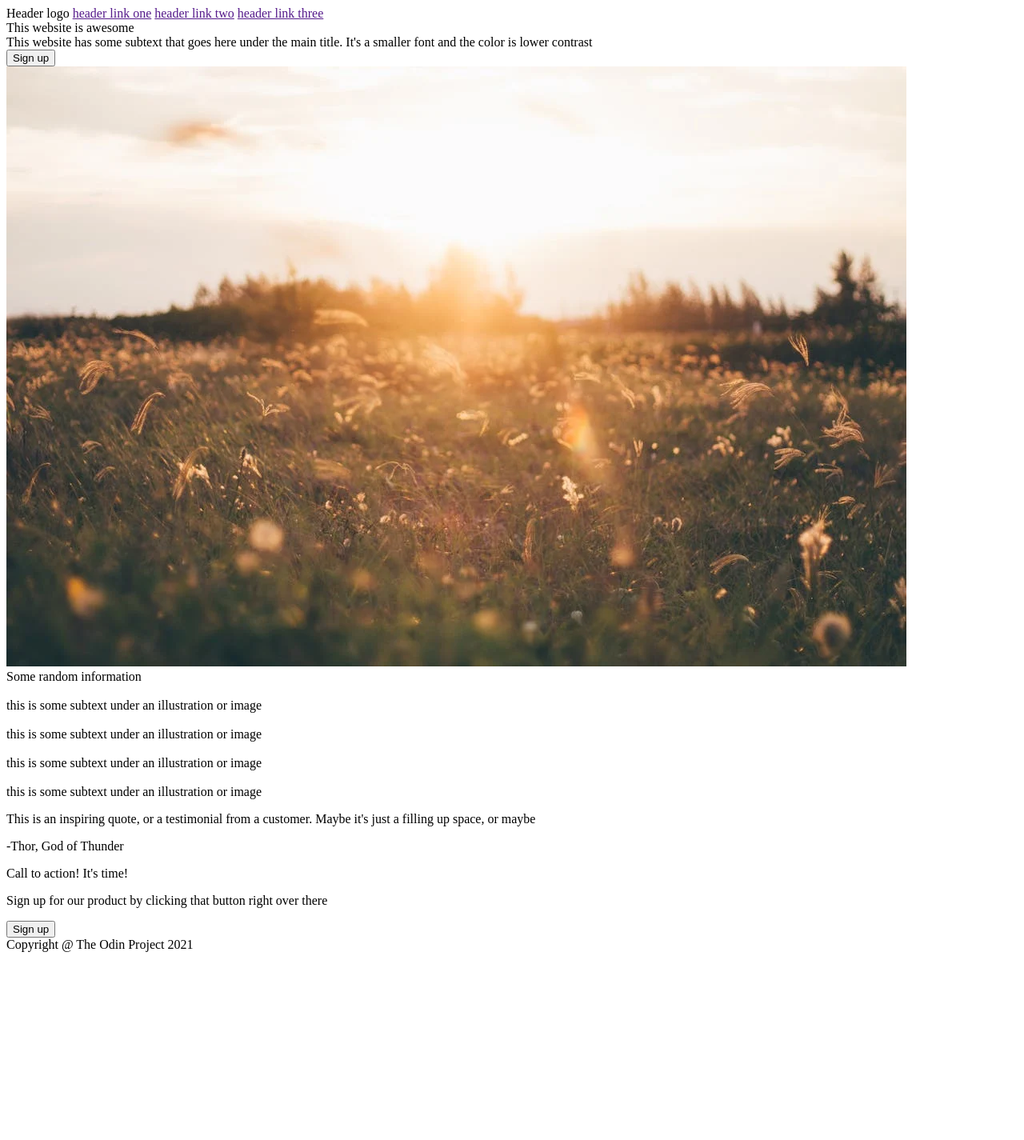
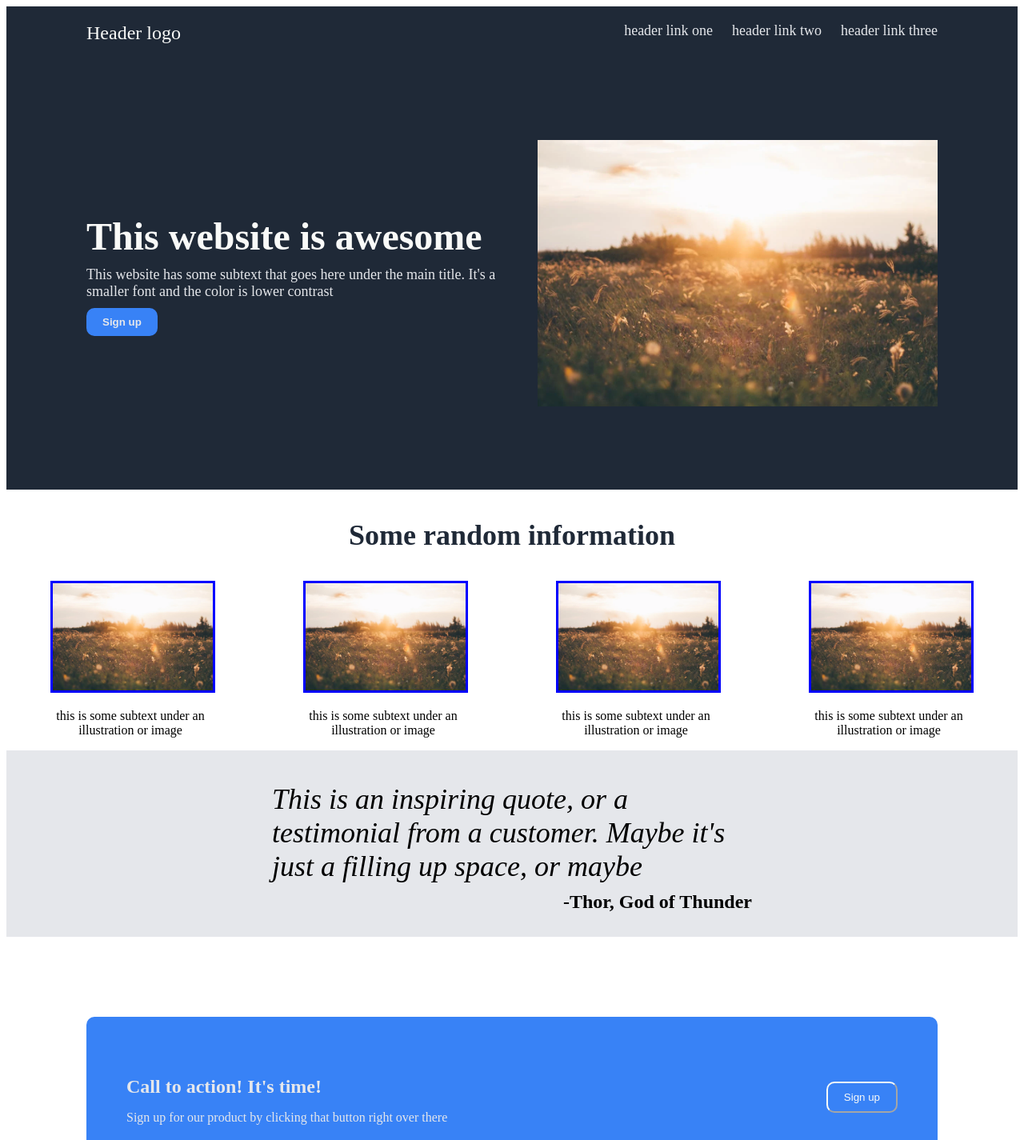
Before and after one commit to Steven-Coding-Adventure/Project-Landing-Page, a plain HTML site: page index.html in a window 1280 px wide. Shown: the top 1425 px of the page at 80% size. Before the commit the page ends 1198 px from the top, so only its background shows below. Drawn offline with Linux system fonts and the light colour scheme.

Commit message:
feat: Add html elements and css selectors
Add header, text, images, buttons, quote, and footer
Add selectors, property, values, and flexbox corresponding html elements

```diff
--- a/index.html
+++ b/index.html
@@ -4,42 +4,69 @@
     <meta charset="UTF-8">
     <meta name="viewport" content="width=device-width, initial-scale=1.0">
     <title>Project Landing Page</title>
+    <link rel="stylesheet" href="styles/styles.css">
 </head>
 <body>
-    <div class="header"> Header logo
-        <a href="">header link one</a>
-        <a href="">header link two</a>
-        <a href="">header link three</a>
-    </div>
-    <div class="about">This website is awesome
-        <div class="about-text">This website has some subtext that goes here under the main title. It's a smaller font and the color is lower contrast</div>
-        <button class="about-button">Sign up</button>
-        <div class="about-image">
-            <img src="images/sunrise.jpg" alt="">
+    <div class="header">
+        <div class="header-logo">
+            Header logo
+        </div>
+        <div>
+            <a class="header-links" href="">header link one</a>
+            <a class="header-links" href="">header link two</a>
+            <a class="header-links" href="">header link three</a>
         </div>
     </div>
-    <div class="main-content">
-        <div class="main-title">Some random information</div>
-        <img src="" alt="">
-        <div class="main-subtext">this is some subtext under an illustration or image</div>
-        <img src="" alt="">
-        <div class="main-subtext">this is some subtext under an illustration or image</div>
-        <img src="" alt="">
-        <div class="main-subtext">this is some subtext under an illustration or image</div>
-        <img src="" alt="">
-        <div class="main-subtext">this is some subtext under an illustration or image</div>
+    <div class="main">
+        <div class="main-box">
+            <div class="main-text">This website is awesome</div>
+            <div class="main-subtext">This website has some subtext that goes here under the main title. It's a smaller font and the color is lower contrast</div>
+            <button class="main-button">Sign up</button>
+        </div>
+        <div>
+            <img class="main-img" src="images/sunrise.jpg" alt="">
+        </div>
+    </div>
+    <div class="information">
+        <p class="info-title">Some random information</p>
+        <div class="info-boxes">
+            <div>
+                <img class="info-img" src="images/sunrise.jpg" alt="">
+                <p class="info-subtext">this is some subtext under an illustration or image</p>
+            </div>
+            <div>
+                <img class="info-img" src="images/sunrise.jpg" alt="">
+                <p class="info-subtext">this is some subtext under an illustration or image</p>
+            </div>
+            <div>
+                <img class="info-img" src="images/sunrise.jpg" alt="">
+                <p class="info-subtext">this is some subtext under an illustration or image</p>
+            </div>
+            <div>
+                <img class="info-img" src="images/sunrise.jpg" alt="">
+                <p class="info-subtext">this is some subtext under an illustration or image</p>
+            </div>
+        </div>
     </div>
     <div class="quote">
-        <p>This is an inspiring quote, or a testimonial from a customer. Maybe it's just a filling up space, or maybe</p>
-        <p>-Thor, God of Thunder</p>
+        <div class="quote-text">
+            This is an inspiring quote, or a testimonial from a customer. Maybe it's just a filling up space, or maybe
+        </div>
+        <div class="author">
+            -Thor, God of Thunder
+        </div>
     </div>
-    <div class="service">
-        <p>Call to action! It's time!</p>
-        <p>Sign up for our product by clicking that button right over there</p>
-        <button class="service-button">Sign up</button>
+    <div class="cta">
+        <div>
+            <p class="cta-header">Call to action! It's time!</p>
+            <p class="cta-subtext">Sign up for our product by clicking that button right over there</p>
+        </div>
+        <div>
+            <button class="cta-button">Sign up</button>
+        </div>
     </div>
     <div class="footer">
-        Copyright @ The Odin Project 2021
+        <p>Copyright @ The Odin Project 2021</p>
     </div>
 </body>
 </html>
--- a/styles/styles.css
+++ b/styles/styles.css
@@ -0,0 +1,154 @@
+.header,
+.main,
+.footer {
+    background-color: #1F2937;
+}
+
+.header {
+    display: flex;
+    justify-content: space-between;
+    padding: 20px 100px 20px 100px;
+}
+
+.header-logo {
+    font-size: 24px;
+    color: #f9faf8;
+}
+
+.main {
+    display: flex;
+    justify-content: space-between;
+    align-items: center;
+    padding: 100px;
+}
+
+.main-box {
+    width: 600px;
+}
+
+.main-text {
+    font-weight: bolder;
+    font-size: 48px;
+    color: #f9faf8;
+    margin-bottom: 10px;
+}
+
+.main-subtext,
+.header-links {
+    font-size: 18px;
+    color: #e5e7eb;
+}
+
+.header-links {
+    text-decoration: none;
+    padding: 0px 0px 0px 20px;
+}
+
+.main-img {
+    width: 500px;
+}
+
+.main-button {
+    border-radius: 10px;
+    background-color: #3882f6;
+    color: #e5e7eb;
+    font-weight: bolder;
+    padding: 10px 20px;
+    border: none;
+    cursor: pointer;
+    margin-top: 10px;
+}
+
+.information {
+    display: flex;
+    flex-direction: column;
+    justify-content: center;
+    align-items: space-around;
+}
+
+.info-title {
+    text-align: center;
+    font-weight: bolder;
+    font-size: 36px;
+    color: #1f2937;
+}
+
+.info-boxes {
+    display: flex;
+    justify-content: space-around;
+    align-items: center;
+}
+
+.info-img {
+    width: 200px;
+    border: solid blue ;
+}
+
+.info-subtext {
+    text-align: center;
+    width: 200px;
+}
+
+.quote {
+    background-color: #e5e7eb;
+    display: flex;
+    flex-direction: column;
+    flex-wrap: wrap;
+    justify-content: center;
+    align-items: center;
+    padding: 30px;
+}
+
+.quote-text {
+    font-size: 36px;
+    font-style: italic;
+    font-weight: lighter;
+    display: flex;
+    justify-content: center;
+    width: 600px;
+    padding: 10px;
+}
+
+.author {
+    font-size: 24px;
+    font-weight: bold;
+    width: 600px;
+}
+
+.author {
+    display: flex;
+    justify-content: flex-end;
+}
+
+.cta {
+    border-radius: 10px;
+    background-color: #3882f6;
+    color: #e5e7eb;
+    display: flex;
+    justify-content: space-between;
+    align-items: center;
+    margin: 100px;
+    padding: 50px;
+}
+
+.cta-header {
+    font-size: 24px;
+    font-weight: bold;
+    margin-bottom: 0px;
+}
+
+.cta-button {
+    border-radius: 10px;
+    background-color: #3882f6;
+    border-color: #f9faf8;
+    color: #f9faf8;
+    padding: 10px 20px;
+    cursor: pointer;
+}
+
+.footer {
+    color: #f9faf8;
+    display: flex;
+    align-items: center;
+    justify-content: center;
+}
```
